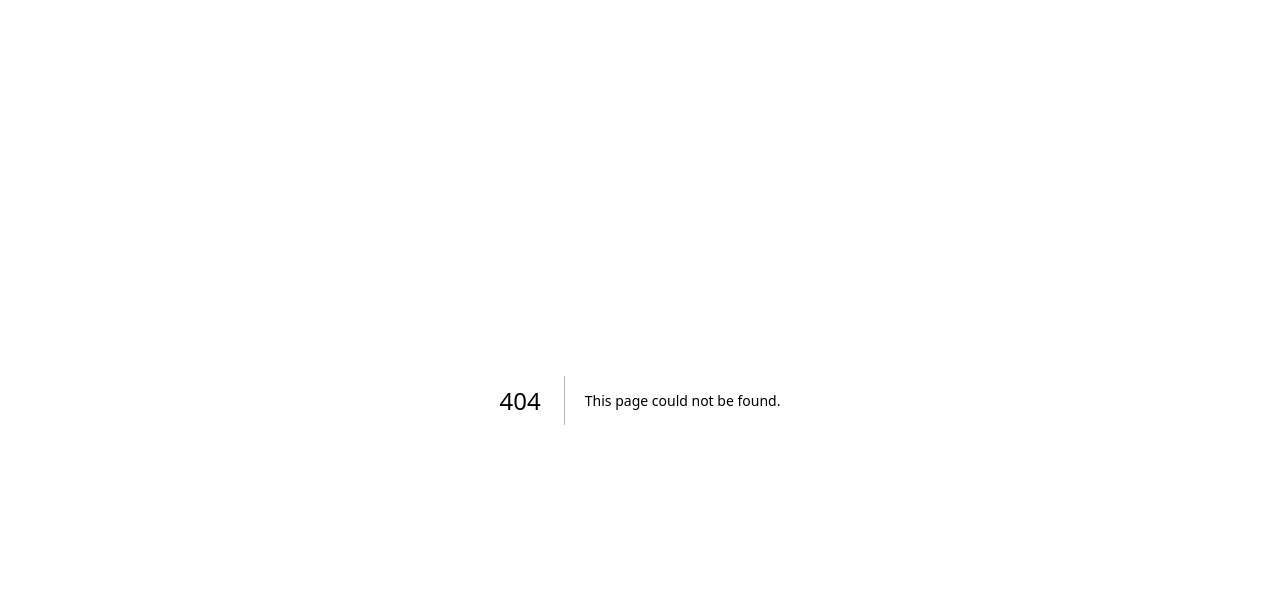
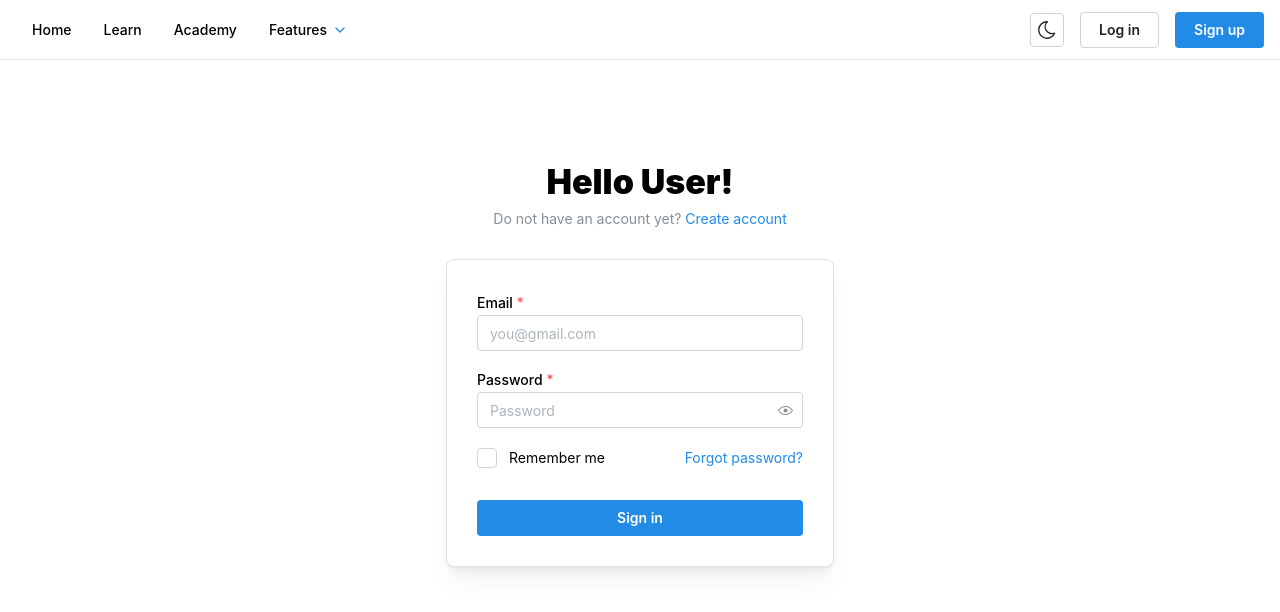
Before and after one commit to kitealva/task-app, a Next.js app: page /authentication in a window 1280 px wide. Before the commit this address had no page. Shown: the top 612 px of the page. Built offline with nearby package versions, Linux system fonts and the light colour scheme.

Commit message:
added-better-routing

```diff
--- a/src/app/components/LogIn.tsx
+++ b/src/app/components/LogIn.tsx
@@ -1,3 +1,4 @@
+import Link from 'next/link';
 import {
     TextInput,
     PasswordInput,
@@ -16,21 +17,23 @@ import {
     return (
       <Container size={420} my={40}>
         <Title ta="center" className={classes.title}>
-          Welcome back!
+          Hello User!
         </Title>
         <Text c="dimmed" size="sm" ta="center" mt={5}>
           Do not have an account yet?{' '}
-          <Anchor size="sm" component="button">
+
+          <Anchor href="authentication/create" size="sm">
             Create account
           </Anchor>
+
         </Text>
 
         <Paper withBorder shadow="md" p={30} mt={30} radius="md">
-          <TextInput label="Email" placeholder="you@mantine.dev" required />
-          <PasswordInput label="Password" placeholder="Your password" required mt="md" />
+          <TextInput label="Email" placeholder="you@gmail.com" required />
+          <PasswordInput label="Password" placeholder="Password" required mt="md" />
           <Group justify="space-between" mt="lg">
             <Checkbox label="Remember me" />
-            <Anchor component="button" size="sm">
+            <Anchor component="button" size="sm" >
               Forgot password?
             </Anchor>
           </Group>
--- a/src/app/components/NavBar.tsx
+++ b/src/app/components/NavBar.tsx
@@ -151,7 +151,7 @@ import {
 
             <Group visibleFrom="sm">
             <ActionToggle />
-            <Link href='/test2'><Button variant="default">Log in</Button></Link>
+            <Link href='/authentication'><Button variant="default">Log in</Button></Link>
             <Link href='/test3'><Button>Sign up</Button></Link>
             </Group>
 
```
Also changed, not shown: src/app/authentication/create/page.tsx (added, +9 -0 lines), src/app/authentication/page.tsx (renamed from src/app/test2/page.tsx).
